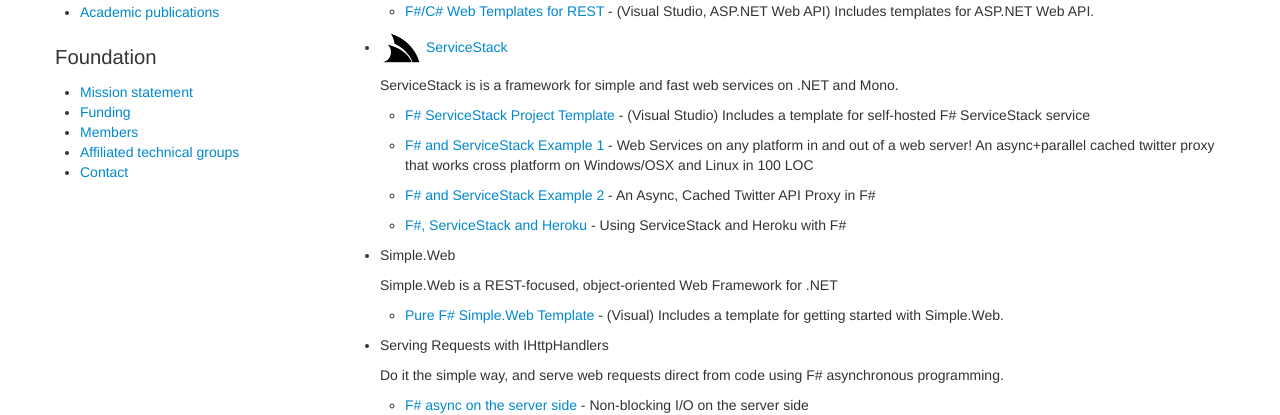
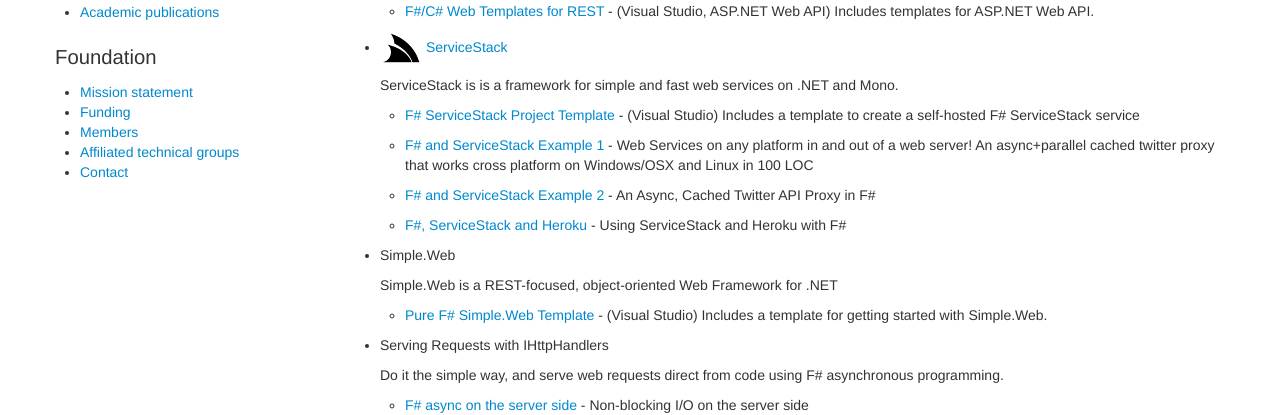
Before and after one commit to fsharp/fsharp.org, a Jekyll site: the page built from webstacks/index.md, in a window 1280 px wide and 900 px high, scrolled down 860 px. Shown: the part 153-568 px from the top of the window. Built offline with Jekyll 4.4.1, drawn with Linux system fonts in a browser that asks for light colours; nearby versions of some CDN libraries; some web fonts are replaced; comment, search, counter and statistics services are not loaded.

Commit message:
Updated the WebStacks page content.

```diff
--- a/webstacks/index.md
+++ b/webstacks/index.md
@@ -63,7 +63,7 @@
 
    ServiceStack is is a framework for simple and fast web services on .NET and Mono.
 
-   * [F# ServiceStack Project Template](http://visualstudiogallery.msdn.microsoft.com/278caff1-917a-4ac1-a552-e5a2ce0f6e1f) - (Visual Studio) Includes a template for self-hosted F# ServiceStack service
+   * [F# ServiceStack Project Template](http://visualstudiogallery.msdn.microsoft.com/278caff1-917a-4ac1-a552-e5a2ce0f6e1f) - (Visual Studio) Includes a template to create a self-hosted F# ServiceStack service
 
    * [F# and ServiceStack Example 1](http://www.servicestack.net/mythz_blog/?p=785) - Web Services on any platform in and out of a web server! An async+parallel cached twitter proxy that works cross platform on Windows/OSX and Linux in 100 LOC
 
@@ -75,7 +75,7 @@
 
    Simple.Web is a REST-focused, object-oriented Web Framework for .NET
 
-   * [Pure F# Simple.Web Template](http://visualstudiogallery.msdn.microsoft.com/bbec75fa-0f31-47e9-a8ce-c301edb2fa4b) - (Visual) Includes a template for getting started with Simple.Web.
+   * [Pure F# Simple.Web Template](http://visualstudiogallery.msdn.microsoft.com/bbec75fa-0f31-47e9-a8ce-c301edb2fa4b) - (Visual Studio) Includes a template for getting started with Simple.Web.
 
  * Serving Requests with IHttpHandlers
 
```
